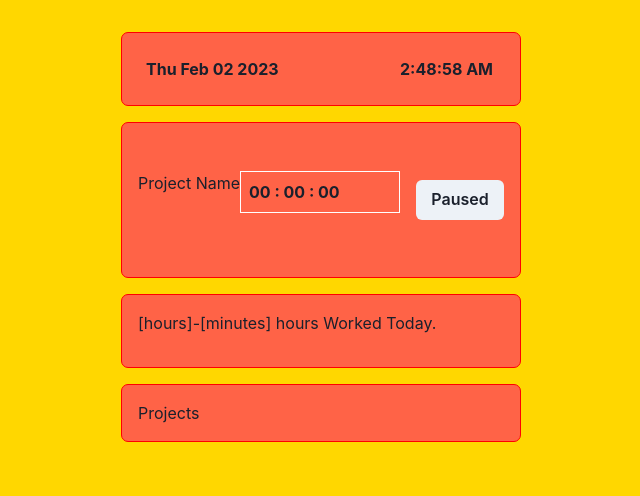
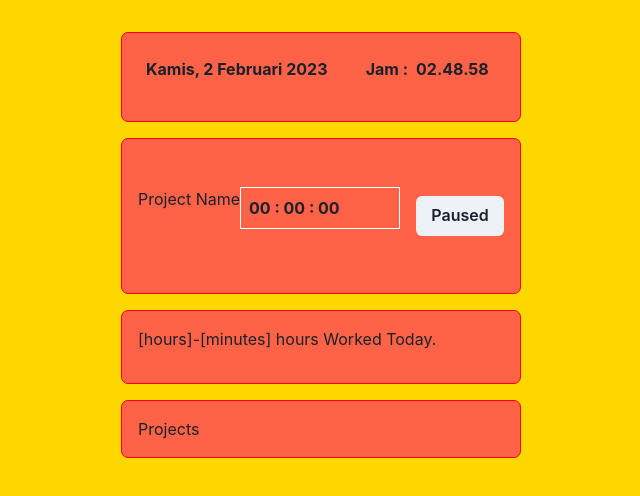
Before and after one commit to torik135/react-timer-zustand, a React (Vite) app: page / in a window 1280 px wide. Shown: the top 496 px of the page, without its empty margins (319-959 px from the left). Built offline with nearby package versions, Linux system fonts and the light colour scheme.

Commit message:
date & time styling

```diff
--- a/src/components/DateTime/DateTime.tsx
+++ b/src/components/DateTime/DateTime.tsx
@@ -1,6 +1,6 @@
-import { Flex, Box } from "@chakra-ui/react"
+import { Flex, Box, Text } from "@chakra-ui/react"
 import React, { useEffect, useState, memo } from "react"
-import { DateBoxStyles, DateFlexStyles, TimeBoxStyles } from "./styles"
+import { DateBoxStyles, DateFlexStyles, TimeFlexStyles, TimeTextStyles } from "./styles"
 
 const DateTime: React.FC = memo(() => {
   const [time, setTime] = useState<string>("")
@@ -8,8 +8,10 @@ const DateTime: React.FC = memo(() => {
 
   useEffect(() => {
     const interval = setInterval(() => {
-      setTime(new Date().toLocaleTimeString())
-      setDate(new Date().toDateString())
+      setTime(new Date().toLocaleTimeString(["id"]))
+      setDate(new Date().toLocaleDateString(
+        ["id", "ID"],
+        { day: "numeric", weekday: "long", month: "long", year: "numeric" }))
     }, 1000)
 
     return () => clearInterval(interval)
@@ -18,7 +20,10 @@ const DateTime: React.FC = memo(() => {
   return (
     <Flex {...DateFlexStyles}>
       <Box {...DateBoxStyles}>{date}</Box>
-      <Box {...TimeBoxStyles}>{time}</Box>
+      <Flex {...TimeFlexStyles}>
+        <Text>Jam : </Text>
+        <Text {...TimeTextStyles}> {time}</Text>
+      </Flex>
     </Flex>
 
   )
--- a/src/components/DateTime/styles.tsx
+++ b/src/components/DateTime/styles.tsx
@@ -1,4 +1,4 @@
-import { BoxProps, FlexProps } from "@chakra-ui/react";
+import { BoxProps, FlexProps, TextProps } from "@chakra-ui/react";
 
 export const DateFlexStyles: FlexProps = {
   justifyContent: "space-between",
@@ -10,7 +10,12 @@ export const DateBoxStyles: BoxProps = {
   padding: ".5rem",
 }
 
-export const TimeBoxStyles: BoxProps = {
+export const TimeFlexStyles: FlexProps = {
   minWidth: "7rem",
   padding: ".5rem",
 }
+
+export const TimeTextStyles: TextProps = {
+  minWidth: "5rem",
+  marginLeft: ".5rem",
+}
```
